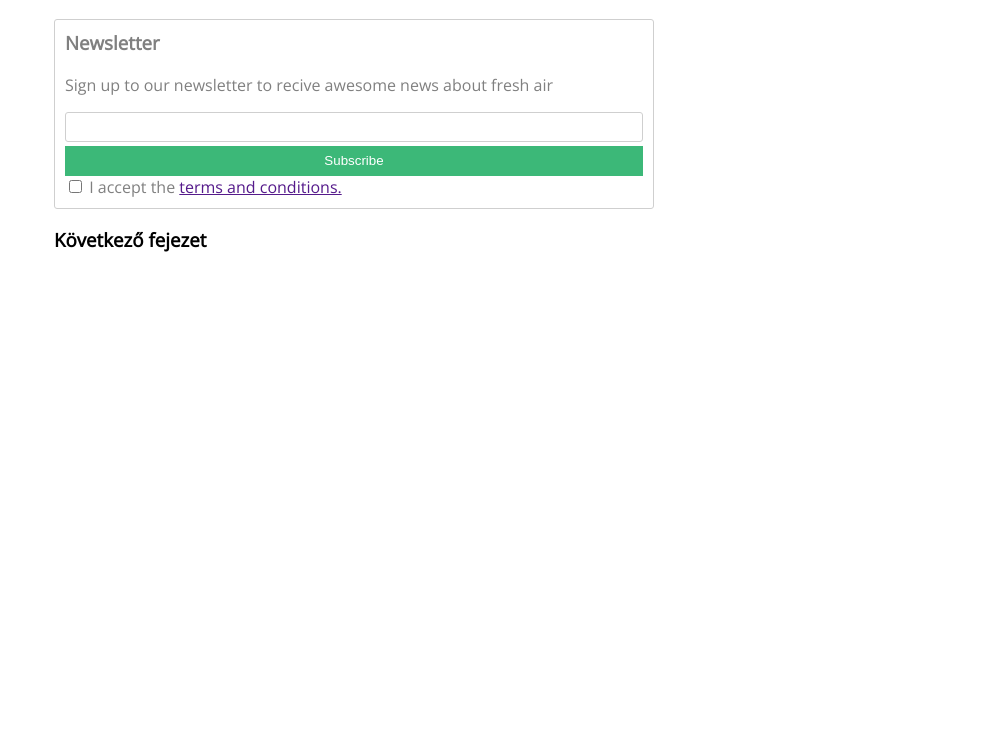
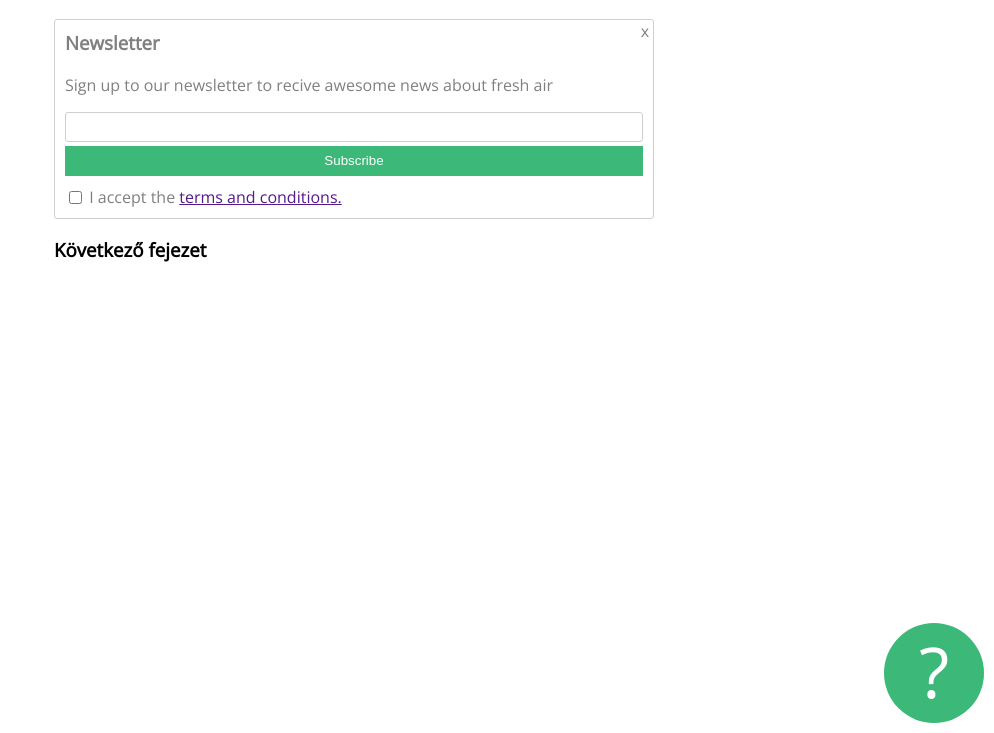
Before and after one commit to juhaszadi/gyakorlas, a plain HTML site: page index.html in a window 1280 px wide. Shown: the part 67-800 px from the top of the page, without its empty margins (286-1280 px from the left). Drawn offline with nearby package versions, Linux system fonts and the light colour scheme.

Commit message:
Add files via upload

```diff
--- a/index.html
+++ b/index.html
@@ -21,8 +21,14 @@
                 <input type="checkbox" id="terms">
                 <label for="terms">I accept the <a href="" target="_blank">terms and conditions.</a></label>
             </form>
+            <div id="closex">
+                x
+            </div>
         </div>
         <h3>Következő fejezet</h3>
+        <div id="questionmark">
+            ?
+        </div>
     </div>
 
 </body>
--- a/style.css
+++ b/style.css
@@ -4,12 +4,16 @@
     margin-right: auto;
     font-family: 'Open Sans', sans-serif;
 }
+
 .newsletter {
     color: grey;
     border: solid thin #cfcfcf;
     padding: 10px;
     border-radius: 3px;
+    position: relative;
+    padding-bottom: 10px;
 }
+
 .newsletter button {
     background-color: #3cb878;
     color: white;
@@ -17,7 +21,9 @@
     display: block;
     width: 100%;
     height: 30px;
+    margin-bottom: 10px;
 }
+
 .newsletter input#email {
     display: block;
     width: 100%;
@@ -27,6 +33,31 @@
     margin-bottom: 4px;
     box-sizing: border-box;
 }
+
 .newsletter h3 {
     margin-top: 0;
 }
+
+.newsletter #terms{
+    position: relative;
+    top: 1px;
+}
+
+.newsletter #closex{
+    position: absolute;
+    top: 0;
+    right: 4px;
+}
+
+#questionmark {
+    background-color: #3cb878;
+    width: 100px;
+    height: 100px;
+    border-radius: 50%;
+    font-size: 70px;
+    text-align: center;
+    color: white;
+    position: fixed;
+    bottom: 10px;
+    right: 10px;
+}
```
